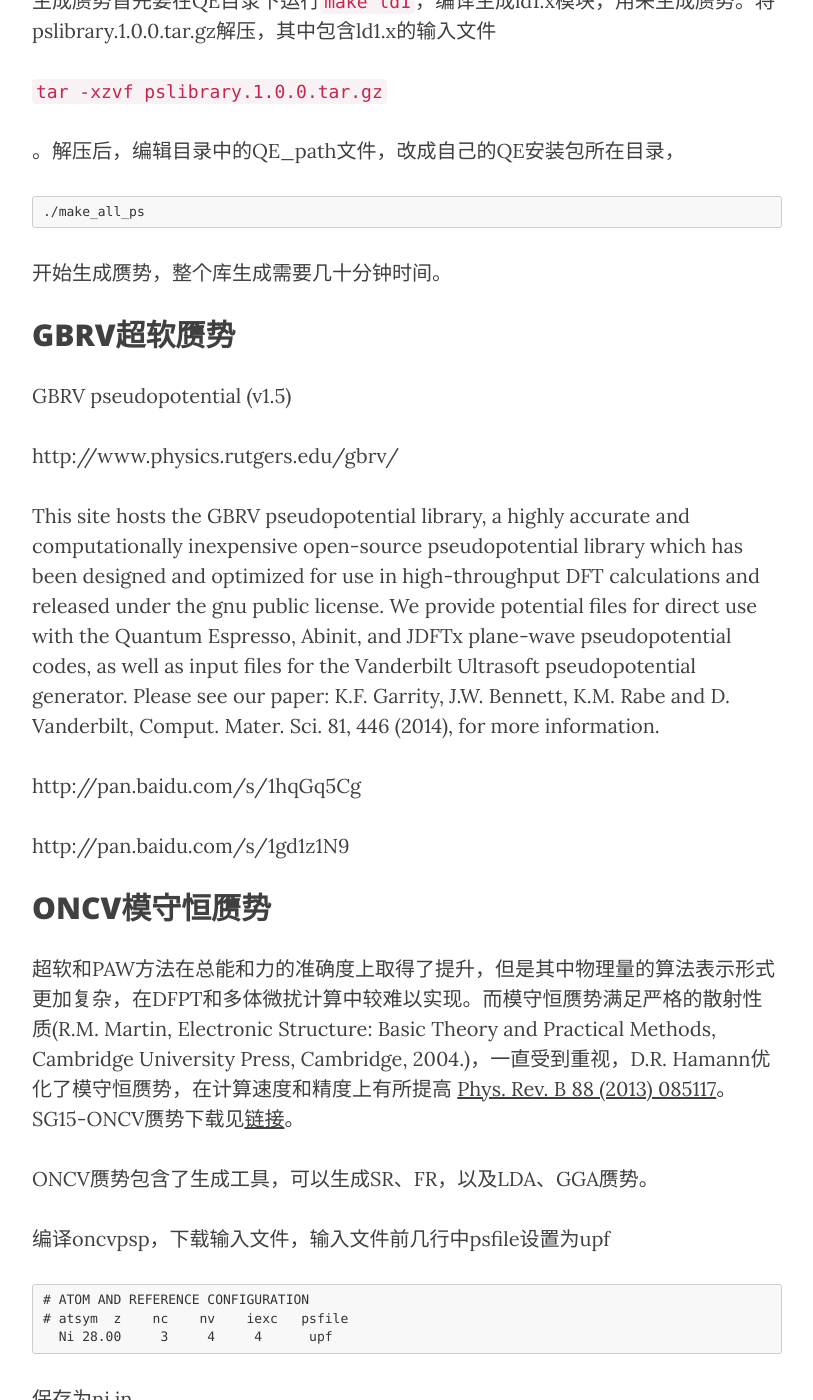
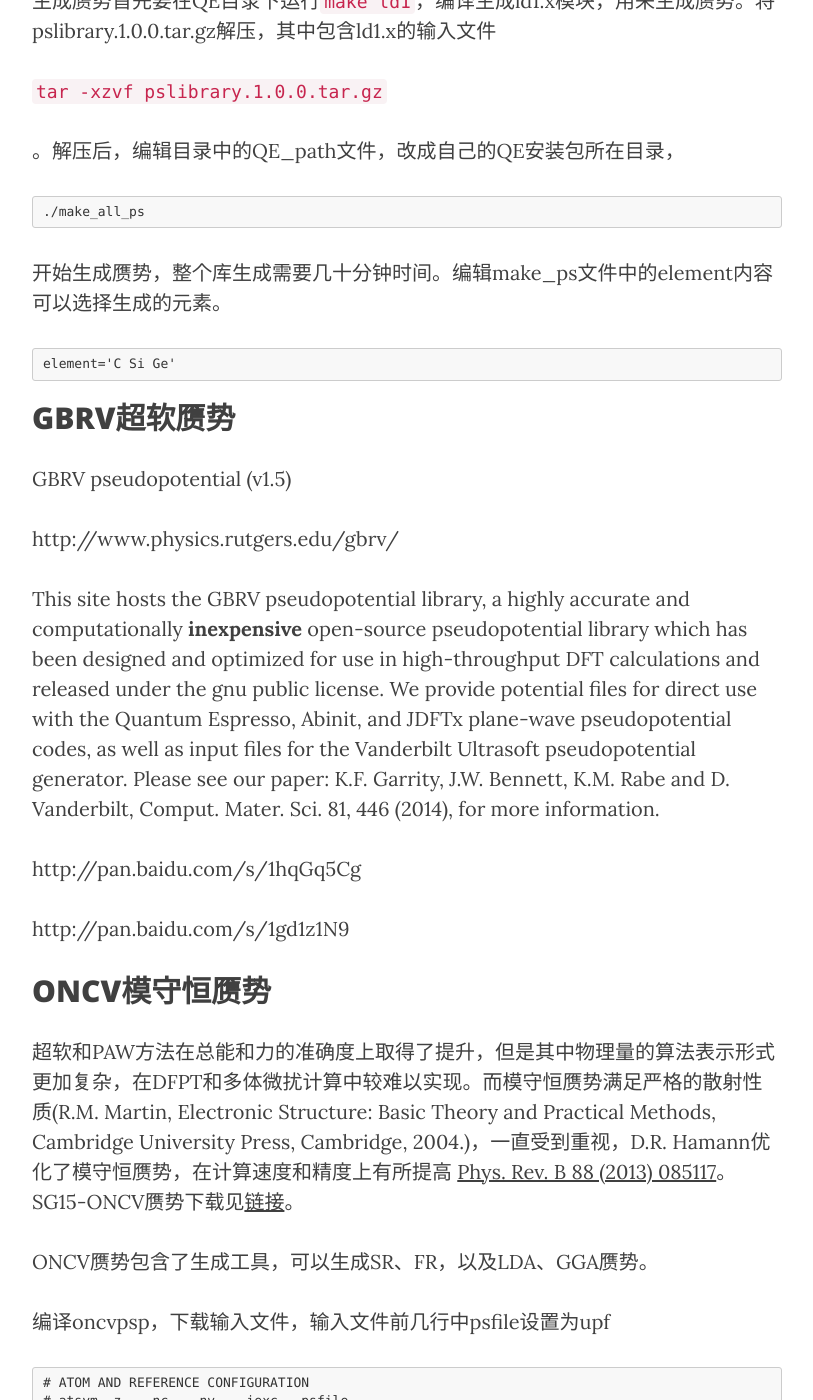
Before and after one commit to yyyu200/DFTbook, a Jekyll site: the page built from _posts/2019-06-03-PPlib.md, in a window 1280 px wide and 1400 px high, scrolled down 1901 px. Shown: the whole window, without its empty margins (233-1046 px from the left). Built offline with Jekyll 4.4.1, drawn with Linux system fonts in a browser that asks for light colours; nearby versions of some CDN libraries; formulas are drawn with MathJax 3; comment, search, counter and statistics services are not loaded.

Commit message:
modify at ali

````diff
--- a/_data/members.yml
+++ b/_data/members.yml
@@ -4,7 +4,7 @@
   role: 计算材料学
   img: https://avatars0.githubusercontent.com/u/8971435?s=460&v=4
   github: yyyu200
-  bio: 2017年于浙江大学获得理学博士学位。研究方向为半导体物理，拓扑绝缘体，热电、铁电材料。
+  bio: 2017年于浙江大学获得理学博士学位。研究方向为半导体物理，计算材料物理。
   gplus: https://scholar.google.com.hk/citations?user=qX6Gr0gAAAAJ
   url: http://yyyu200.github.io/
   visible: true
--- a/_posts/2019-06-03-PPlib.md
+++ b/_posts/2019-06-03-PPlib.md
@@ -51,7 +51,11 @@ pslibrary1.0.0的输入文件pslibrary.1.0.0.tar.gz，[网盘下载](https://pan
 ./make_all_ps
 ```
 
-开始生成赝势，整个库生成需要几十分钟时间。
+开始生成赝势，整个库生成需要几十分钟时间。编辑make_ps文件中的element内容可以选择生成的元素。
+
+```
+element='C Si Ge'
+```
 
 ## GBRV超软赝势
 
@@ -60,7 +64,7 @@ GBRV pseudopotential (v1.5)
 http://www.physics.rutgers.edu/gbrv/
 
 
-This site hosts the GBRV pseudopotential library, a highly accurate and computationally inexpensive open-source pseudopotential library which has been designed and optimized for use in high-throughput DFT calculations and released under the gnu public license. We provide potential files for direct use with the Quantum Espresso, Abinit, and JDFTx plane-wave pseudopotential codes, as well as input files for the Vanderbilt Ultrasoft pseudopotential generator. Please see our paper: K.F. Garrity, J.W. Bennett, K.M. Rabe and D. Vanderbilt, Comput. Mater. Sci. 81, 446 (2014), for more information.
+This site hosts the GBRV pseudopotential library, a highly accurate and computationally **inexpensive** open-source pseudopotential library which has been designed and optimized for use in high-throughput DFT calculations and released under the gnu public license. We provide potential files for direct use with the Quantum Espresso, Abinit, and JDFTx plane-wave pseudopotential codes, as well as input files for the Vanderbilt Ultrasoft pseudopotential generator. Please see our paper: K.F. Garrity, J.W. Bennett, K.M. Rabe and D. Vanderbilt, Comput. Mater. Sci. 81, 446 (2014), for more information.
 
 
 http://pan.baidu.com/s/1hqGq5Cg
````
Also changed, not shown: _posts/2019-04-01-HandsOn.md (+3 -3 lines).
